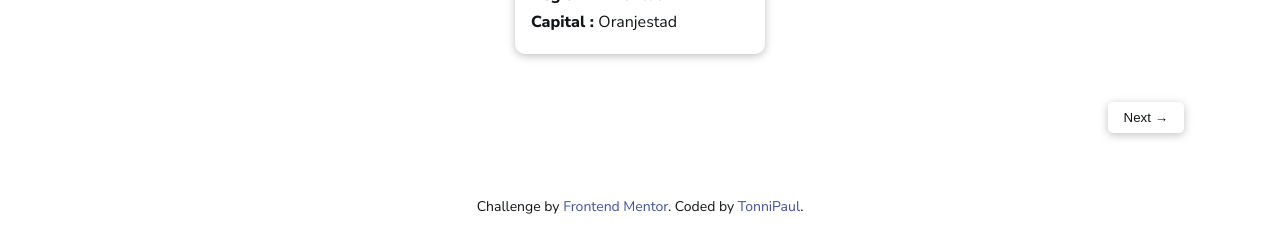
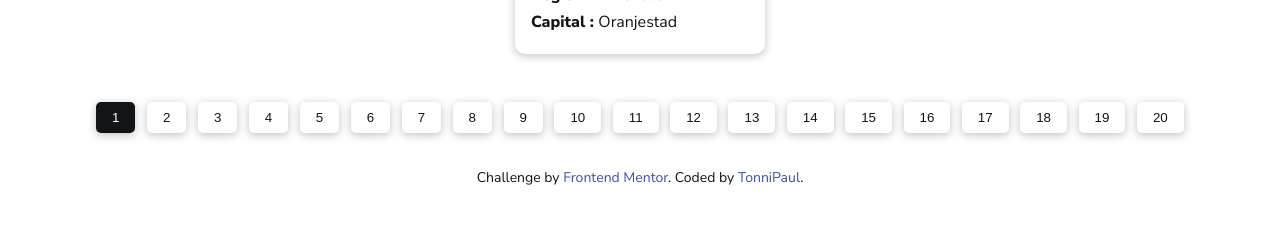
Before and after one commit to TonniPaul/Country-Data, a React (Create React App) app: page / in a window 1280 px wide. Shown: the part 1548-1793 px from the top of the page. After the commit the page ends 1745 px from the top, so only its background shows below. Built offline with nearby package versions, Linux system fonts and the light colour scheme.

Commit message:
Added numbered pagination, improved  scrollToTop and footer styling

```diff
--- a/src/App.css
+++ b/src/App.css
@@ -1,6 +1,7 @@
 .App {
    min-height: 100vh;
    padding-bottom: 2rem;
+   position: relative;
 }
 body #dark {
    background: var(--bg_dark);
--- a/src/component/Footer/footer.css
+++ b/src/component/Footer/footer.css
@@ -11,3 +11,9 @@
      color: #E89B19;
      font-weight: 700;
 }
+footer {
+  position: absolute;
+  bottom: 10px;
+  right: 50%;
+  transform: translateX(50%);
+}
--- a/src/component/ScrollButton/ScrollButton.tsx
+++ b/src/component/ScrollButton/ScrollButton.tsx
@@ -28,11 +28,12 @@ const ScrollButton: React.FC = () => {
             position: "fixed",
             right: 10,
             bottom: 20,
-            background: "yellow",
+            background: "var(--scroll_color)",
             border: "none",
             transform: "rotate(180deg)",
             borderRadius: "50%",
             padding: 10,
+            cursor: "pointer",
           }}
         >
           <img
@@ -41,6 +42,7 @@ const ScrollButton: React.FC = () => {
             style={{
               width: 20,
               height: 20,
+              filter: "var(--filter)",
             }}
           />
         </button>
--- a/src/index.css
+++ b/src/index.css
@@ -22,10 +22,14 @@ body {
    font-weight: 400;
    font-size: .900rem;
    color: var(--black);
+   --scroll_color : black;
+   --filter: invert(100%) sepia(0%) saturate(2%) hue-rotate(321deg) brightness(107%) contrast(101%);
 }
 
 body #dark {
    color: var(--white);
+   --scroll_color : white;
+   --filter: invert(0%) sepia(1%) saturate(30%) hue-rotate(40deg) brightness(88%) contrast(100%);
 }
 
 a {
--- a/src/pages/Home/Homepage.tsx
+++ b/src/pages/Home/Homepage.tsx
@@ -53,18 +53,15 @@ function HomePage() {
   // calculate indexes of countries to display based on current page and countries per page
   const indexOfLastCountry = currentPage * countriesPerPage;
   const indexOfFirstCountry = indexOfLastCountry - countriesPerPage;
+  const totalPages = Math.ceil(data.length / countriesPerPage);
+
   const currentCountries = searchedCountry.slice(
     indexOfFirstCountry,
     indexOfLastCountry
   );
 
-  const handleNextPage = () => {
-    setCurrentPage(currentPage + 1);
-  };
-
-  const handlePrevPage = () => {
-    setCurrentPage(currentPage - 1);
-  };
+  // create an array of page number from page 1 to totalPages
+  const pageNumbers = [...Array(totalPages + 1).keys()].slice(1);
 
   return (
     <main className="app_main_container">
@@ -90,32 +87,25 @@ function HomePage() {
             })}
           </div>
           <div className="pagination">
-            <button
-              className={`prev ${currentPage === 1 && "disabled_btn"}`}
-              onClick={handlePrevPage}
-              disabled={currentPage === 1}
-            >
-              &larr; Prev
-            </button>
-            <button
-              className={`next ${
-                indexOfLastCountry >= searchedCountry.length && "disabled_btn"
-              }`}
-              onClick={handleNextPage}
-              disabled={indexOfLastCountry >= searchedCountry.length}
-            >
-              Next &rarr;
-            </button>
+            {pageNumbers.map((nPage, index) => (
+              <button
+                key={index}
+                className={`page ${nPage === currentPage && "active"}`}
+                onClick={() => setCurrentPage(nPage)}
+              >
+                {nPage}
+              </button>
+            ))}
           </div>
         </div>
       ) : (
         <p className="error_message">
           No result found for your search term{" "}
           <span className="bold_text">"{errorMessage.search}" </span> in the{" "}
-          <span className="bold_text">"{`${errorMessage.region}`} </span>
+          <span className="bold_text">{`${errorMessage.region}`} </span>
           <span className="bold_text">
             {" "}
-            {`${errorMessage.all ? "regions." : "region."}`} "
+            {`${errorMessage.all ? "regions." : "region."}`}
           </span>{" "}
           Please try searching again with a different region or a different
           search term.
--- a/src/pages/Home/homepage.css
+++ b/src/pages/Home/homepage.css
@@ -9,10 +9,16 @@
   margin-top: 2rem;
 }
 
+#dark .error_message {
+  color: var(--white);
+}
 .pagination {
   display: flex;
   justify-content: space-between;
+  gap: 10px;
   padding: 2rem;
+  width: 100%;
+  flex-wrap: wrap;
 }
 
 .pagination button {
@@ -28,9 +34,23 @@
 .disabled_btn {
   visibility: hidden;
 }
+button.page {
+  display: flex;
+  gap: 10px;
+  flex-wrap: wrap;
+}
+button.page.active {
+  background: var(--black);
+  color: var(--white);
+}
+
 #dark .pagination button {
   background: var(--primary_dark);
   color: var(--white);
+}
+#dark button.page.active {
+  background: var(--white);
+  color: var(--black);
 }
 @media (min-width: 600px) {
   .app_data {
```
Also changed, not shown: tsconfig.json (+2 -6 lines).
